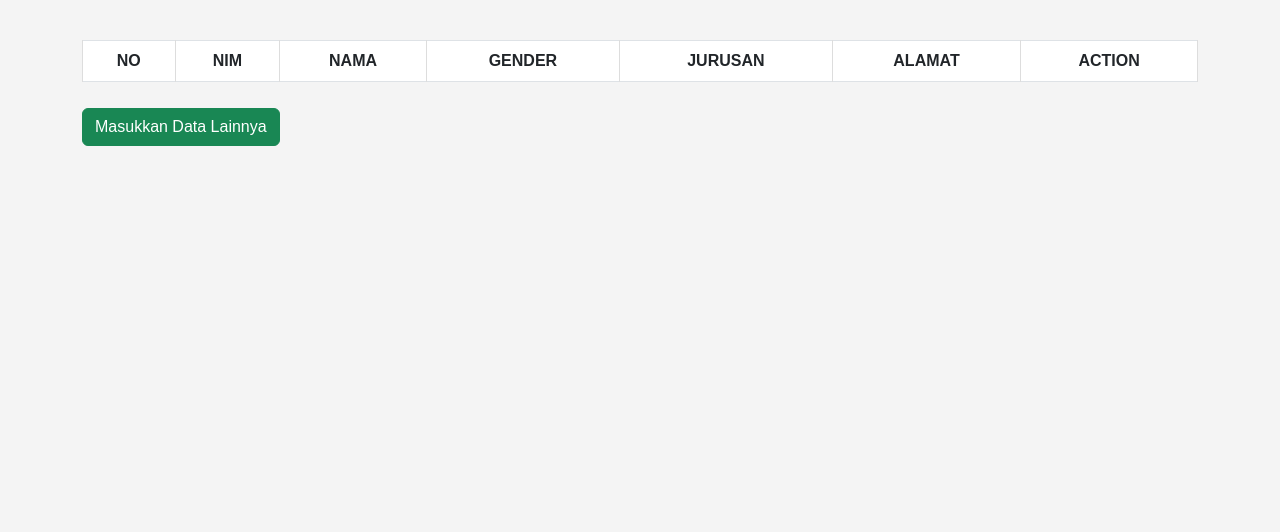
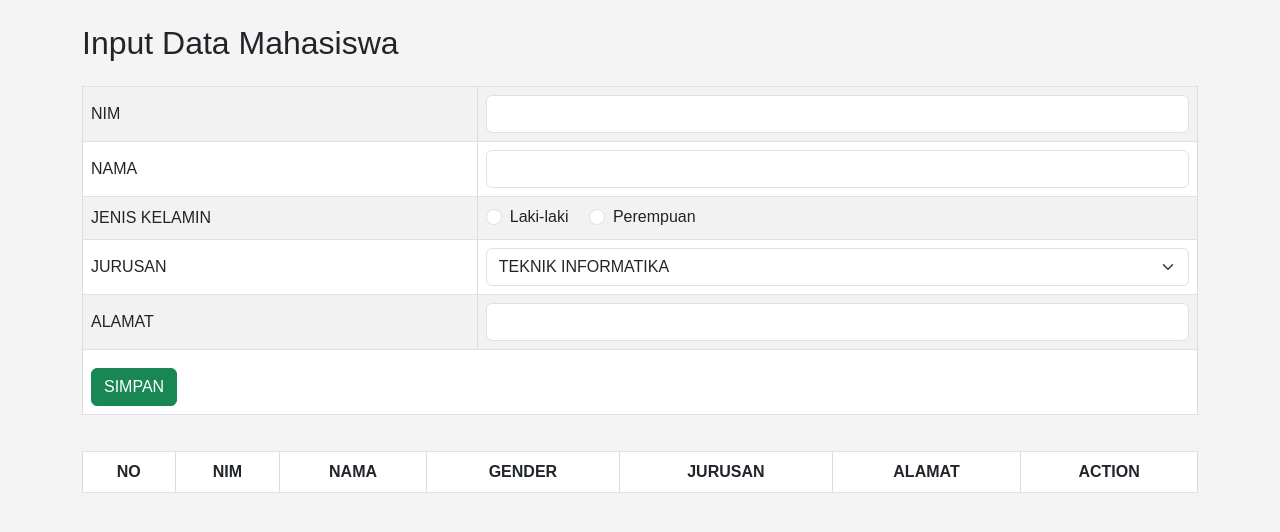
Before and after one commit to thejgdt/simple.php, a PHP site: page / in a window 1280 px wide. Shown: the part 156-688 px from the top of the page. Run offline with PHP 8.4, Linux system fonts and the light colour scheme; data that the repository does not hold is empty.

Commit message:
feat: merge form-input into index page

```diff
--- a/index.php
+++ b/index.php
@@ -57,7 +57,7 @@
         td {
             border: 1px solid #ddd;
             padding: 8px;
-            text-align: center;
+            text-align: auto;
         }
 
         th {
@@ -109,6 +109,18 @@
         .delete-btn:hover {
             background-color: #333;
         }
+
+        .table {
+            vertical-align: middle;
+        }
+
+        .mb-1 {
+            margin: .25rem !important;
+        }
+
+        #table-bottom {
+            text-align: center;
+        }
     </style>
 </head>
 
@@ -136,7 +148,50 @@
     </nav>
 
     <section class="container">
-        <div class="table-responsive">
+        <h2 class="mt-4 mb-4">Input Data Mahasiswa</h2>
+        <form method="post" action="simpan.php">
+            <table class="table table-bordered table-striped">
+                <tr>
+                    <td>NIM</td>
+                    <td><input type="text" class="form-control" onkeyup="isi_otomatis()" name="nim"></td>
+                </tr>
+                <tr>
+                    <td>NAMA</td>
+                    <td><input type="text" class="form-control" name="nama"></td>
+                </tr>
+                <tr>
+                    <td>JENIS KELAMIN</td>
+                    <td>
+                        <div class="form-check form-check-inline">
+                            <input class="form-check-input" type="radio" name="jenis_kelamin" value="L">
+                            <label class="form-check-label">Laki-laki</label>
+                        </div>
+                        <div class="form-check form-check-inline">
+                            <input class="form-check-input" type="radio" name="jenis_kelamin" value="P">
+                            <label class="form-check-label">Perempuan</label>
+                        </div>
+                    </td>
+                </tr>
+                <tr>
+                    <td>JURUSAN</td>
+                    <td>
+                        <select class="form-select" name="jurusan" id="">
+                            <option value="TEKNIK INFORMATIKA">TEKNIK INFORMATIKA</option>
+                            <option value="TEKNIK MESIN">TEKNIK MESIN</option>
+                            <option value="TEKNIK KIMIA">TEKNIK KIMIA</option>
+                        </select>
+                    </td>
+                </tr>
+                <tr>
+                    <td>ALAMAT</td>
+                    <td><input type="text" class="form-control" name="alamat" id=""></td>
+                </tr>
+                <tr>
+                    <td colspan="2"><button type="submit" class="btn btn-success" value="simpan">SIMPAN</button></td>
+                </tr>
+            </table>
+        </form>
+        <div id="table-bottom" class="table-responsive">
             <table class="table table-bordered table-striped">
                 <thead class="thead-dark">
                     <tr>
@@ -175,10 +230,6 @@
                 </tbody>
             </table>
         </div>
-
-        <button class="btn btn-success">
-            <a href="form-input.php" class="text-white">Masukkan Data Lainnya</a>
-        </button>
     </section>
 
     <script src="https://cdn.jsdelivr.net/npm/bootstrap@5.3.0/dist/js/bootstrap.bundle.min.js"></script>
```
Also changed, not shown: form-input.php (deleted, +0 -96 lines).
